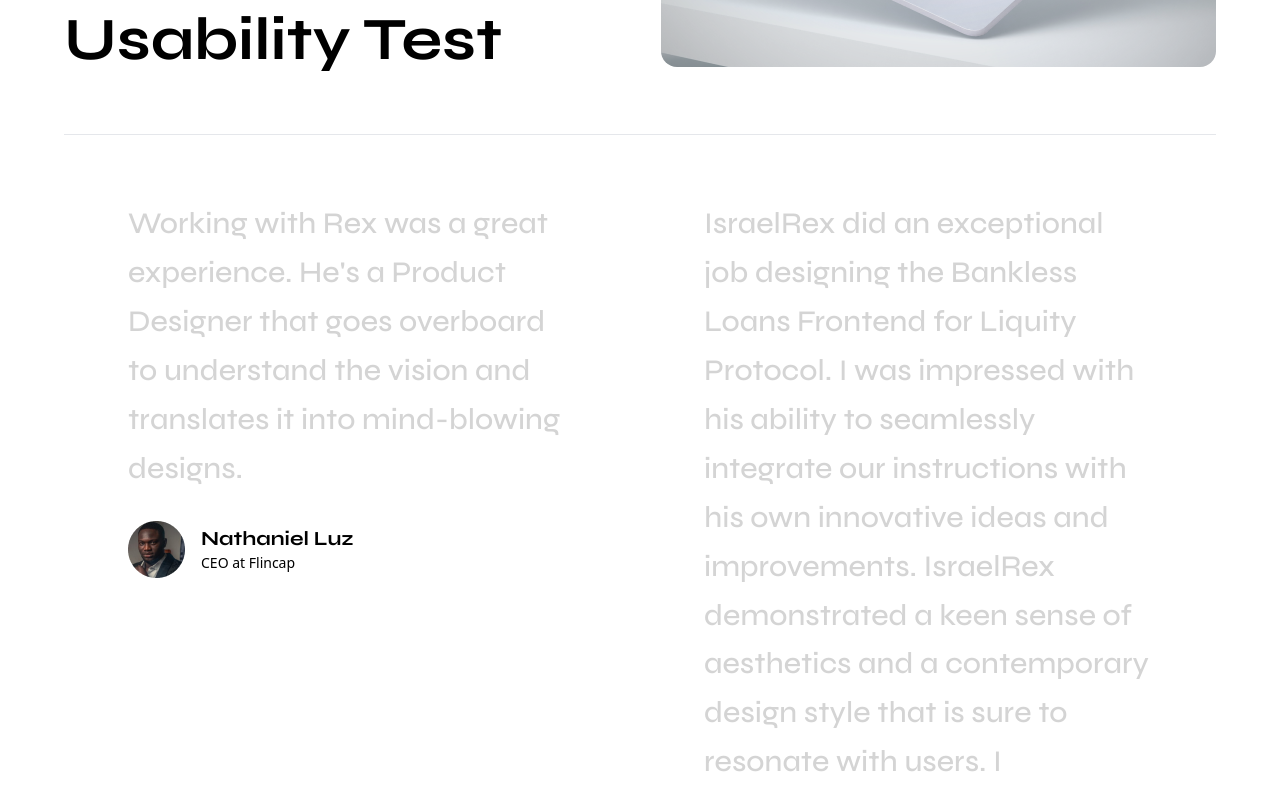
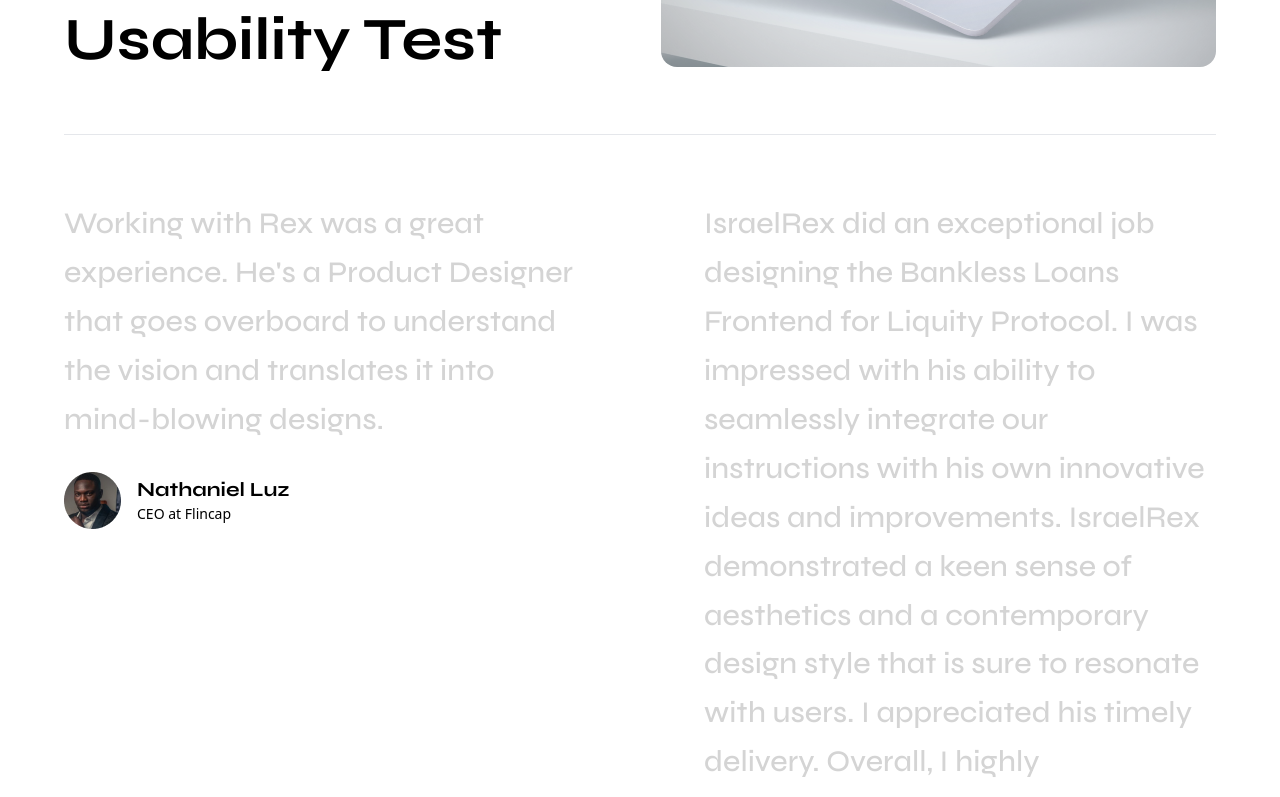
Before and after one commit to Xelmar-tech/V2-website, a Next.js app: page / in a window 1280 px wide. Shown: the part 860-1657 px from the top of the page. Built offline with nearby package versions, Linux system fonts and the light colour scheme.

Commit message:
mail button w-full

```diff
--- a/src/app/page.tsx
+++ b/src/app/page.tsx
@@ -63,8 +63,8 @@ export default function Home() {
 
         <hr className="max-w-6xl w-full"/>
 
-        <div className="py-16 max-w-5xl w-full justify-between flex md:flex-row flex-col gap-12">
-          <div className="max-w-md flex flex-col gap-7">
+        <div className="py-16 max-w-6xl w-full justify-between flex md:flex-row flex-col gap-12">
+          <div className="max-w-lg flex flex-col gap-7">
                   <h3 className="font-syne text-[#D4D4D4] text-3xl font-medium leading-[3.06rem]">
                       Working with Rex was a great experience. He's a Product Designer that goes overboard to understand the vision and
                       translates it into mind-blowing designs.
@@ -77,7 +77,7 @@ export default function Home() {
                       </div>
                   </div>
           </div>
-          <div className="max-w-md flex flex-col gap-7">
+          <div className="max-w-lg flex flex-col gap-7">
             <h3 className="font-syne text-[#D4D4D4] text-3xl font-medium leading-[3.06rem]">
                   IsraelRex did an exceptional job designing the Bankless Loans Frontend for Liquity Protocol.
                   I was impressed with his ability to seamlessly integrate our instructions with his own innovative
@@ -102,7 +102,7 @@ export default function Home() {
               <div className="flex flex-col gap-3.5 justify-start">
                   <h3 className="font-syne text-base font-bold text-[#B6B3B3]">PREPARE FOR A QUICK RESPONSE</h3>
                   <a href="mailto:israel06.rex@gmail.com">
-                    <button className="bg-black text-white font-bold py-6 md:px-36 px-28 text-xl font-syne text-center">
+                    <button className="bg-black text-white font-bold py-6 md:px-36 px-28 text-xl font-syne text-center w-full">
                       Email Israel Rex
                     </button>
                   </a>
```
